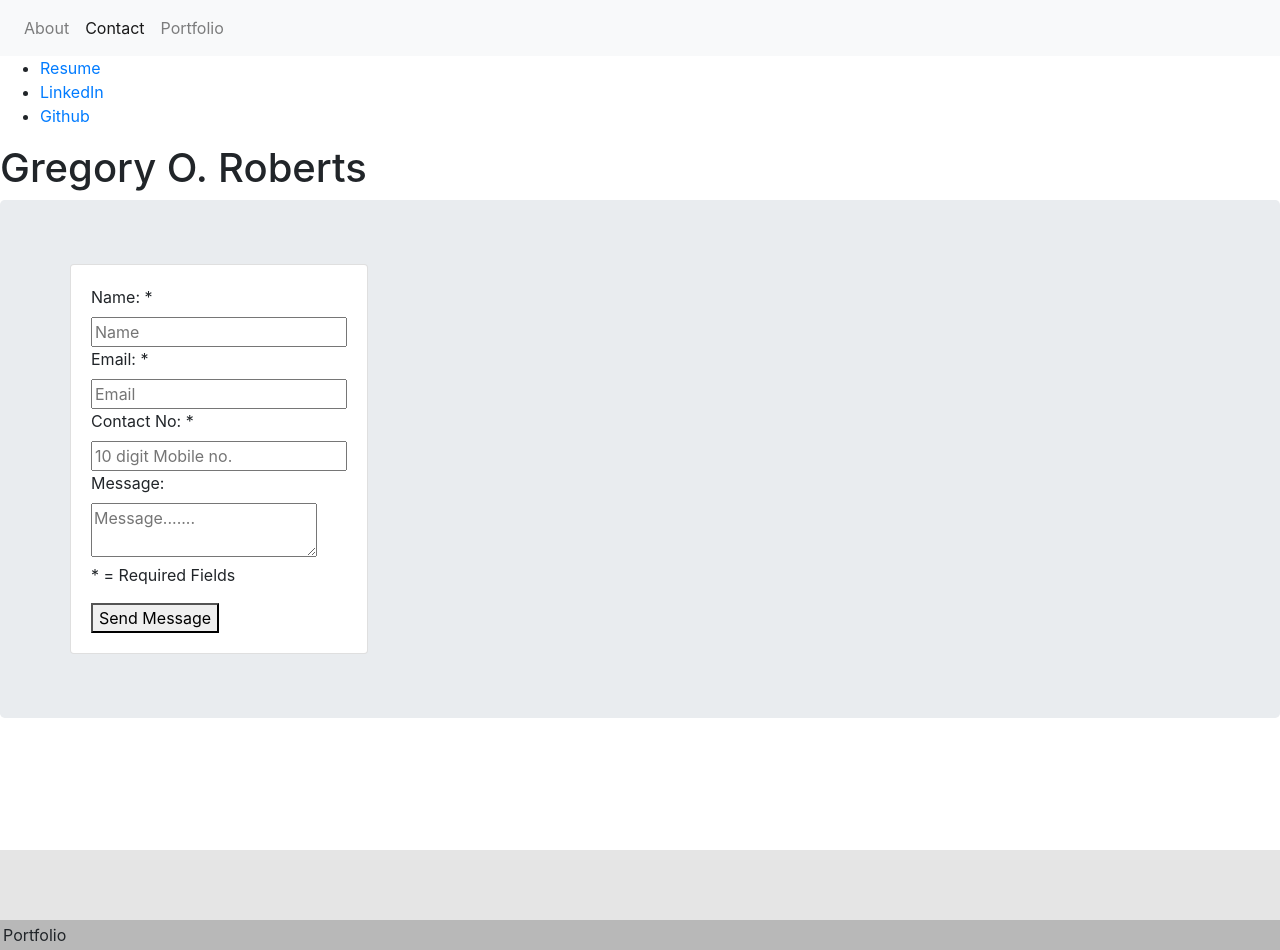
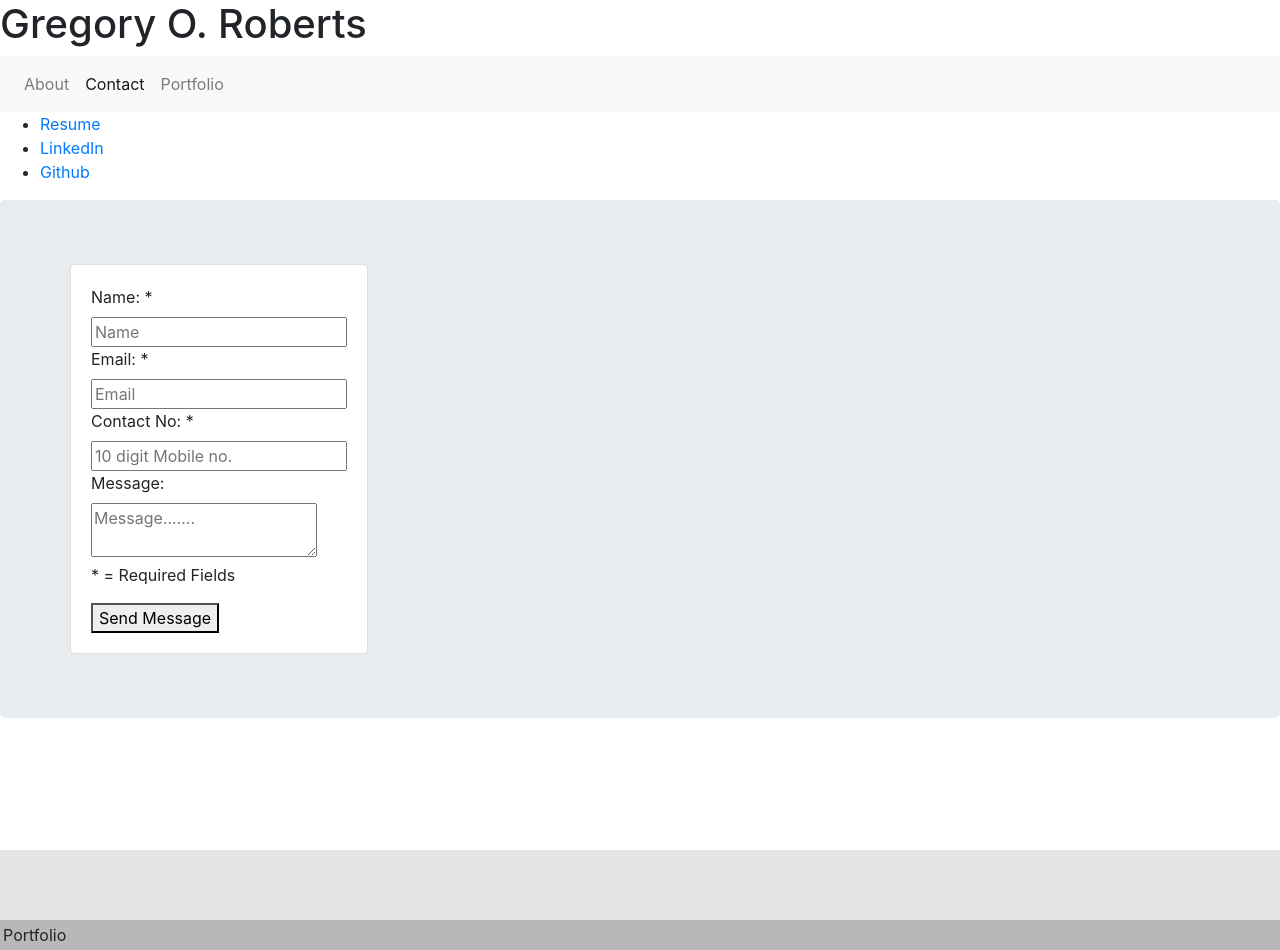
Before and after one commit to groberts31/React-Portfolio, a React (Create React App) app in the folder portfolio/: page /contact in a window 1280 px wide. Built offline with nearby package versions, Linux system fonts and the light colour scheme.

Commit message:
added Name component to app.js and removed from About and Contact Page

```diff
--- a/portfolio/src/App.js
+++ b/portfolio/src/App.js
@@ -7,12 +7,14 @@ import Navbar from "./components/Navbar";
 import Footer from "./components/Footer";
 import Wrapper from "./components/Wrapper";
 import Links from "./components/Links";
+import Name from "./components/Name";
 
 
 function App() {
   return (
     <Router>
       <div>
+      <Name />
         <Navbar />
         <Wrapper>
         <Links />
--- a/portfolio/src/pages/About/index.js
+++ b/portfolio/src/pages/About/index.js
@@ -8,7 +8,6 @@ import Name from "../../components/Name";
 function About() {
   return (
     <div id="entireArea">
-    <Name />
       <div className="clearfix"></div>
 
       <div className="jumbotron jumbotron-fluid" id="jumboBack">
--- a/portfolio/src/pages/Contact/index.js
+++ b/portfolio/src/pages/Contact/index.js
@@ -2,14 +2,11 @@ import React from "react";
 import "./style.css";
 import Container from "../../components/Container";
 import Row from "../../components/Row";
-import Name from "../../components/Name";
 import Form from "../../components/Form";
-
 
 function Contact() {
   return (
     <div className="entireArea">
-    <Name />
       <div className="jumbotron">
         <Container>
           <Row>
--- a/portfolio/src/pages/Portfolio/index.js
+++ b/portfolio/src/pages/Portfolio/index.js
@@ -1,7 +1,7 @@
 import React from "react";
 import "./style.css";
 
-function Portfolio(props) {
+function Portfolio() {
     return (
         <div className="jumbotron">
             <h1>Portfolio Page</h1>
```
Lines whose indentation alone changed are shown as unchanged.
